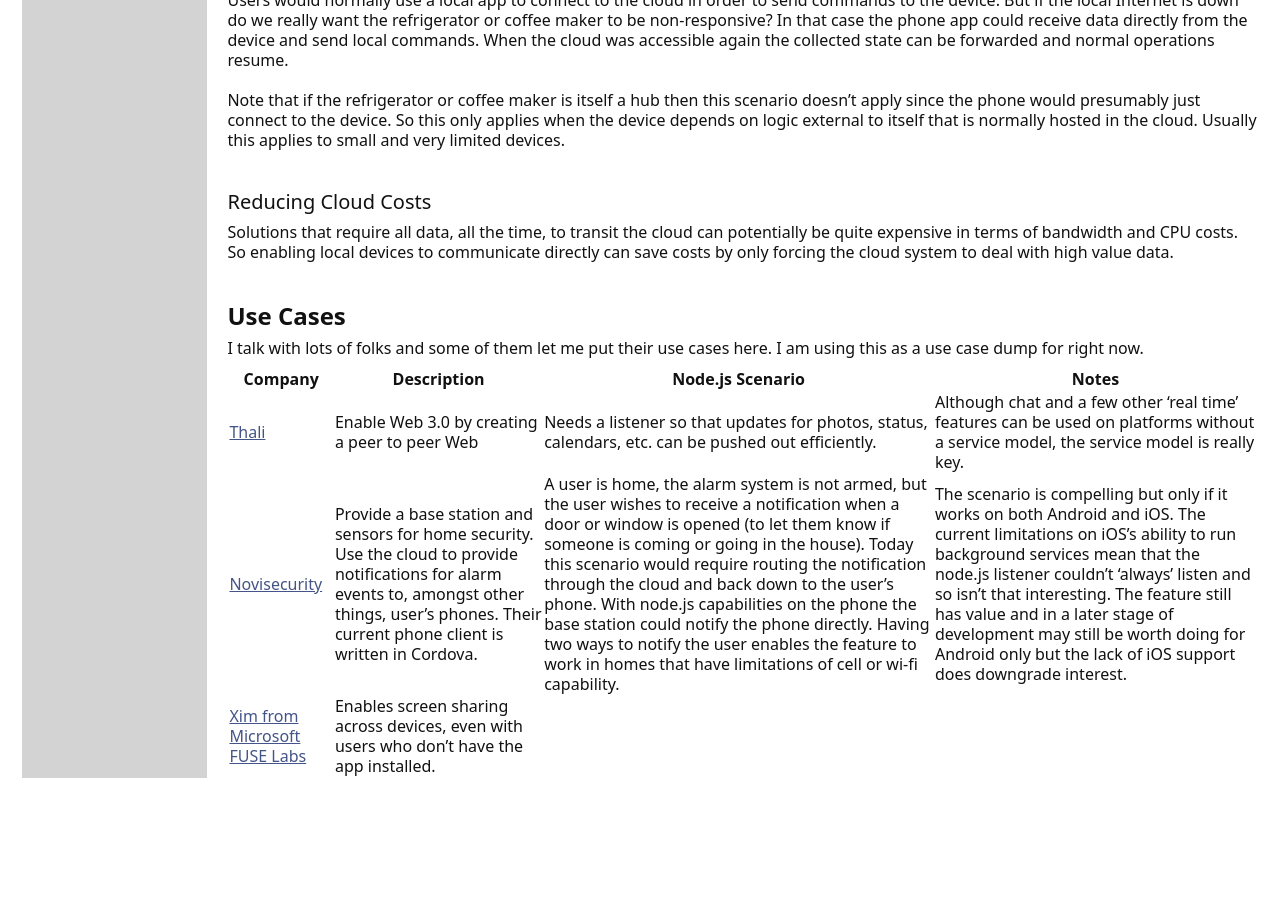
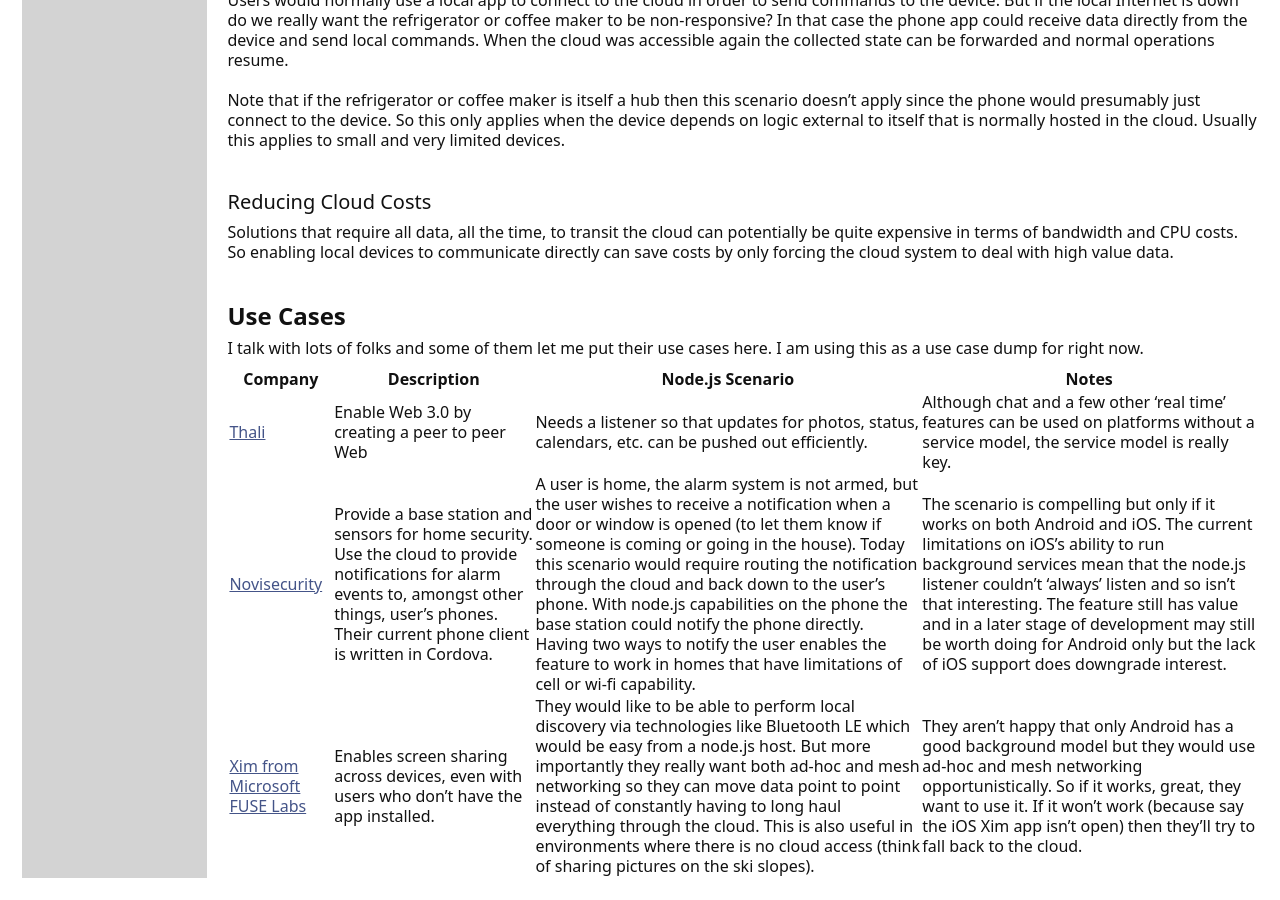
Before and after one commit to thaliproject/thali, a Jekyll site: the page built from nodeondevices.md, in a window 1280 px wide and 900 px high, scrolled down 1036 px. Built offline with Jekyll 4.4.1, drawn with Linux system fonts in a browser that asks for light colours; Markdown is read by kramdown in place of the engine named in the settings; before the commit the page ends 1836 px from its top, so only the background shows below that.

Commit message:
Update nodeondevices.md

```diff
--- a/nodeondevices.md
+++ b/nodeondevices.md
@@ -38,4 +38,4 @@
 --------|-------------|------------------|-------
 [Thali](http://www.thaliproject.org) | Enable Web 3.0 by creating a peer to peer Web | Needs a listener so that updates for photos, status, calendars, etc. can be pushed out efficiently. | Although chat and a few other 'real time' features can be used on platforms without a service model, the service model is really key.
 [Novisecurity](http://www.novisecurity.com/#home) | Provide a base station and sensors for home security. Use the cloud to provide notifications for alarm events to, amongst other things, user’s phones. Their current phone client is written in Cordova. | A user is home, the alarm system is not armed, but the user wishes to receive a notification when a door or window is opened (to let them know if someone is coming or going in the house). Today this scenario would require routing the notification through the cloud and back down to the user’s phone. With node.js capabilities on the phone the base station could notify the phone directly. Having two ways to notify the user enables the feature to work in homes that have limitations of cell or wi-fi capability. | The scenario is compelling but only if it works on both Android and iOS. The current limitations on iOS’s ability to run background services mean that the node.js listener couldn’t ‘always’ listen and so isn’t that interesting. The feature still has value and in a later stage of development may still be worth doing for Android only but the lack of iOS support does downgrade interest.
-[Xim from Microsoft FUSE Labs](http://www.getxim.com/) | Enables screen sharing across devices, even with users who don’t have the app installed.
+[Xim from Microsoft FUSE Labs](http://www.getxim.com/) | Enables screen sharing across devices, even with users who don’t have the app installed. | They would like to be able to perform local discovery via technologies like Bluetooth LE which would be easy from a node.js host. But more importantly they really want both ad-hoc and mesh networking so they can move data point to point instead of constantly having to long haul everything through the cloud. This is also useful in environments where there is no cloud access (think of sharing pictures on the ski slopes). | They aren’t happy that only Android has a good background model but they would use ad-hoc and mesh networking opportunistically. So if it works, great, they want to use it. If it won’t work (because say the iOS Xim app isn’t open) then they’ll try to fall back to the cloud.
```
